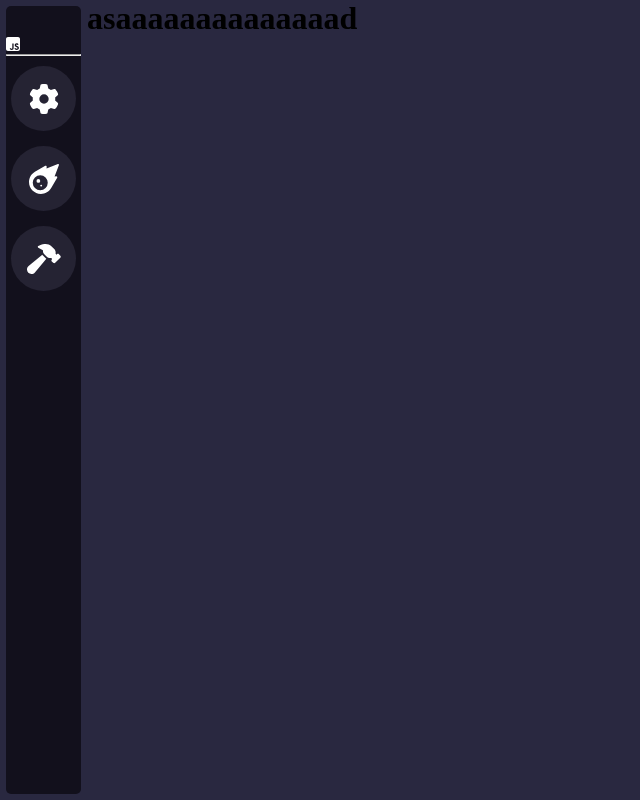
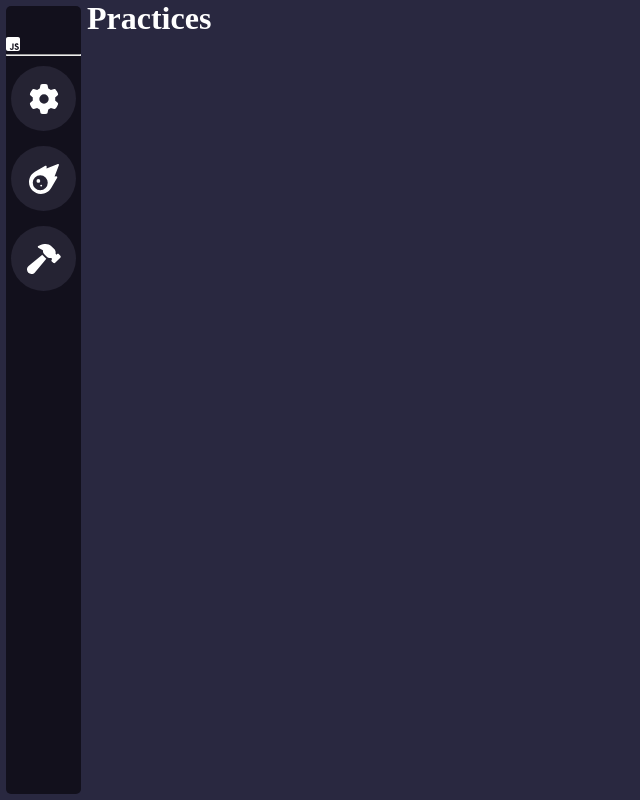
Before and after one commit to danilobassi8/JS-Playground, a Vue app: page /#/Practices in a window 1280 px wide. Before the commit this address led to /#/. Shown: the whole page, without its empty margins (0-640 px from the left). Built offline with nearby package versions, Linux system fonts and the light colour scheme.

Commit message:
added views

```diff
--- a/index.html
+++ b/index.html
@@ -8,7 +8,7 @@
     <link rel="stylesheet" href="./src/styles/variables.scss" />
   </head>
   <body>
-    <div id="app" class="theme-main-dark"></div>
+    <div id="app" class="themed theme-main-dark"></div>
     <script type="module" src="/src/main.js"></script>
   </body>
 </html>
--- a/package.json
+++ b/package.json
@@ -13,7 +13,8 @@
     "@fortawesome/free-solid-svg-icons": "^6.1.1",
     "@fortawesome/vue-fontawesome": "^2.0.6",
     "pinia": "^2.0.13",
-    "vue": "^3.2.25"
+    "vue": "^3.2.25",
+    "vue-router": "^4.0.15"
   },
   "devDependencies": {
     "@vitejs/plugin-vue": "^2.3.1",
--- a/src/components/Layouts/Layout.vue
+++ b/src/components/Layouts/Layout.vue
@@ -2,7 +2,8 @@
   <div class="main-container">
     <Sidenav />
     <div class="content">
-      <h1>asaaaaaaaaaaaaaad</h1>
+      <!-- Router content-->
+      <router-view />
     </div>
   </div>
 </template>
--- a/src/components/Layouts/Sidenav/Sidenav.vue
+++ b/src/components/Layouts/Sidenav/Sidenav.vue
@@ -7,7 +7,7 @@
       <hr />
       <ul>
         <li v-for="item in items">
-          <SidenavItem :icon="item.icon" />
+          <SidenavItem :icon="item.icon" :redirect="item.redirect" />
         </li>
       </ul>
     </div>
@@ -23,14 +23,17 @@ const items = [
   {
     icon: 'fa-solid fa-gear',
     name: 'Layout and styles',
+    redirect: 'settings',
   },
   {
     icon: 'fa-solid fa-meteor',
     name: 'Animations',
+    redirect: 'animations',
   },
   {
     icon: 'fa-solid fa-hammer',
     name: 'Exercises and practices',
+    redirect: 'practices',
   },
 ];
 </script>
--- a/src/components/Layouts/Sidenav/SidenavItem.vue
+++ b/src/components/Layouts/Sidenav/SidenavItem.vue
@@ -1,6 +1,6 @@
 <template>
   <div class="item-container flex-centered">
-    <div class="item flex-centered">
+    <div class="item flex-centered" @click="$router.push(redirect)">
       <i :class="`icon ${icon}`" />
     </div>
   </div>
@@ -12,6 +12,7 @@ import { ref } from 'vue';
 const props = defineProps({
   icon: String,
   name: String,
+  redirect: String,
 });
 </script>
 
@@ -26,13 +27,11 @@ $box-separation: 5px;
 
 .item-container {
   width: 100%;
-
   margin-top: $box-separation;
-
-  cursor: pointer;
 }
 
 .item {
+  cursor: pointer;
   display: flex;
   justify-content: center;
   align-items: center;
@@ -52,6 +51,7 @@ $box-separation: 5px;
 
   .icon {
     font-size: 30px;
+    color: var(--nav-icons);
   }
 }
 </style>
--- a/src/main.js
+++ b/src/main.js
@@ -1,5 +1,6 @@
 import { createApp } from 'vue';
 import { createPinia } from 'pinia';
+import { router } from './router';
 
 // Font awesome
 import { library, dom } from '@fortawesome/fontawesome-svg-core';
@@ -8,9 +9,13 @@ import { fab } from '@fortawesome/free-brands-svg-icons';
 library.add(fas, fab);
 dom.watch();
 
+// Vue Router
+
 import App from './App.vue';
 
 const app = createApp(App);
+
 app.use(createPinia());
+app.use(router);
 
 app.mount('#app');
--- /dev/null
+++ b/src/router.js
@@ -0,0 +1,34 @@
+import { createRouter, createWebHashHistory } from 'vue-router';
+
+// Views
+import Home from '../src/views/Home.vue';
+import Animations from '../src/views/Animations.vue';
+import Settings from '../src/views/Settings.vue';
+import Practices from '../src/views/Practices.vue';
+
+// Router
+export const router = createRouter({
+  history: createWebHashHistory(),
+  routes: [
+    {
+      path: '/',
+      name: 'Home',
+      component: Home,
+    },
+    {
+      path: '/Animations',
+      name: 'Animations',
+      component: Animations,
+    },
+    {
+      path: '/Settings',
+      name: 'Settings',
+      component: Settings,
+    },
+    {
+      path: '/Practices',
+      name: 'Practices',
+      component: Practices,
+    },
+  ],
+});
--- a/src/styles/variables.scss
+++ b/src/styles/variables.scss
@@ -1,6 +1,7 @@
 // :root {
 .theme-main-dark {
   --bg-main: #292840;
+
   --bg-contrast-100: #252333;
   --bg-contrast-200: #333043;
   --bg-contrast-300: #3a3749;
@@ -8,12 +9,19 @@
   --bg-contrast-500: #47435d;
 
   --nav-color: #12101c;
+  --nav-icons: white;
 
   --primary: #307ae0;
   --primary-light: #57acdc;
+
+  --color: white;
 }
 
 .theme-main-light {
   --main-bg: #000;
 }
+
+.themed {
+  color: var(--color);
+}
 // }
--- /dev/null
+++ b/src/views/Animations.vue
@@ -0,0 +1,9 @@
+<template>
+  <h1>Animations</h1>
+</template>
+
+<script setup>
+import { ref } from 'vue';
+</script>
+
+<style scoped></style>
--- /dev/null
+++ b/src/views/Home.vue
@@ -0,0 +1,9 @@
+<template>
+  <h1>Home</h1>
+</template>
+
+<script setup>
+import { ref } from 'vue';
+</script>
+
+<style scoped></style>
--- /dev/null
+++ b/src/views/Practices.vue
@@ -0,0 +1,12 @@
+<template>
+<h1>Practices</h1>
+</template>
+
+<script setup>
+import { ref } from 'vue';
+
+</script>
+
+<style scoped>
+
+</style>
--- /dev/null
+++ b/src/views/Settings.vue
@@ -0,0 +1,9 @@
+<template>
+  <h1>Settings</h1>
+</template>
+
+<script setup>
+import { ref } from 'vue';
+</script>
+
+<style scoped></style>
```
Also changed, not shown: 1 other file (tests, documents, lock files or other folders).
